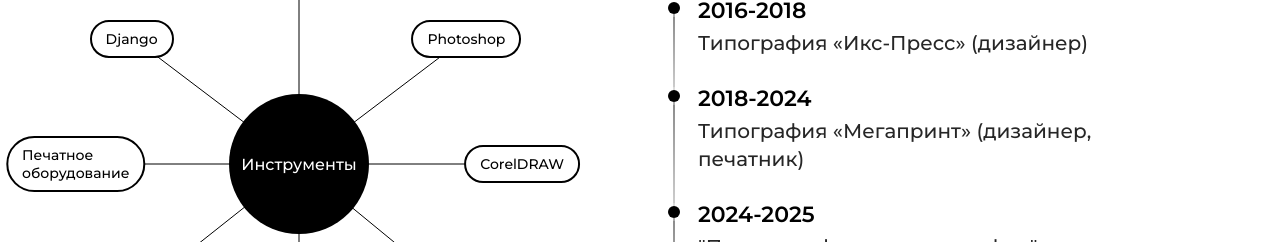
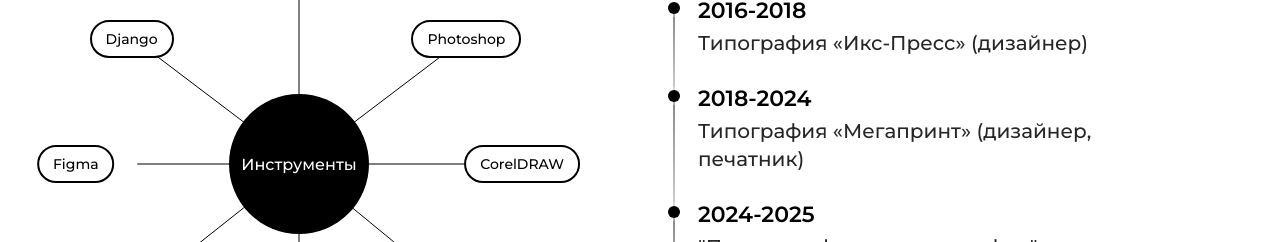
Before and after one commit to U-3072440193/Project_391, a React (Vite) app: page / in a window 1280 px wide. Shown: the part 3249-3491 px from the top of the page. Built offline with nearby package versions, Linux system fonts and the light colour scheme; a web font is replaced by a local one.

Commit message:
added descr

```diff
--- a/src/AboutMirror.tsx
+++ b/src/AboutMirror.tsx
@@ -32,7 +32,7 @@ const AboutMirror = () => {
                     <div className="skill-tag t4">Indesign</div>
                     <div className="skill-tag t5">Adobe Acrobat Pro</div>
                     <div className="skill-tag t6">React</div>
-                    <div className="skill-tag t7">Печатное<br />оборудование</div>
+                    <div className="skill-tag t7">Figma</div>
                     <div className="skill-tag t8">Django</div>
 
                 </div>
```
